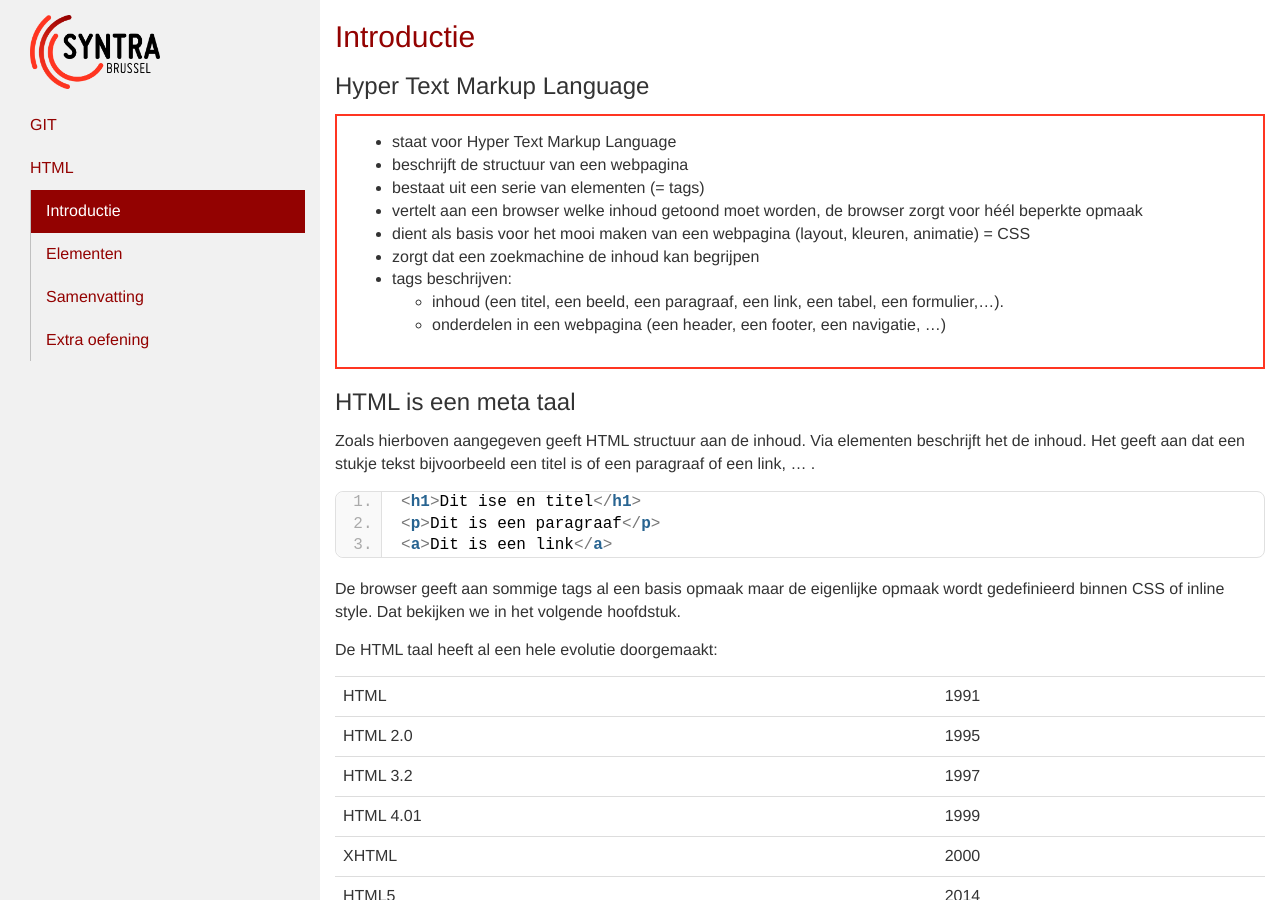
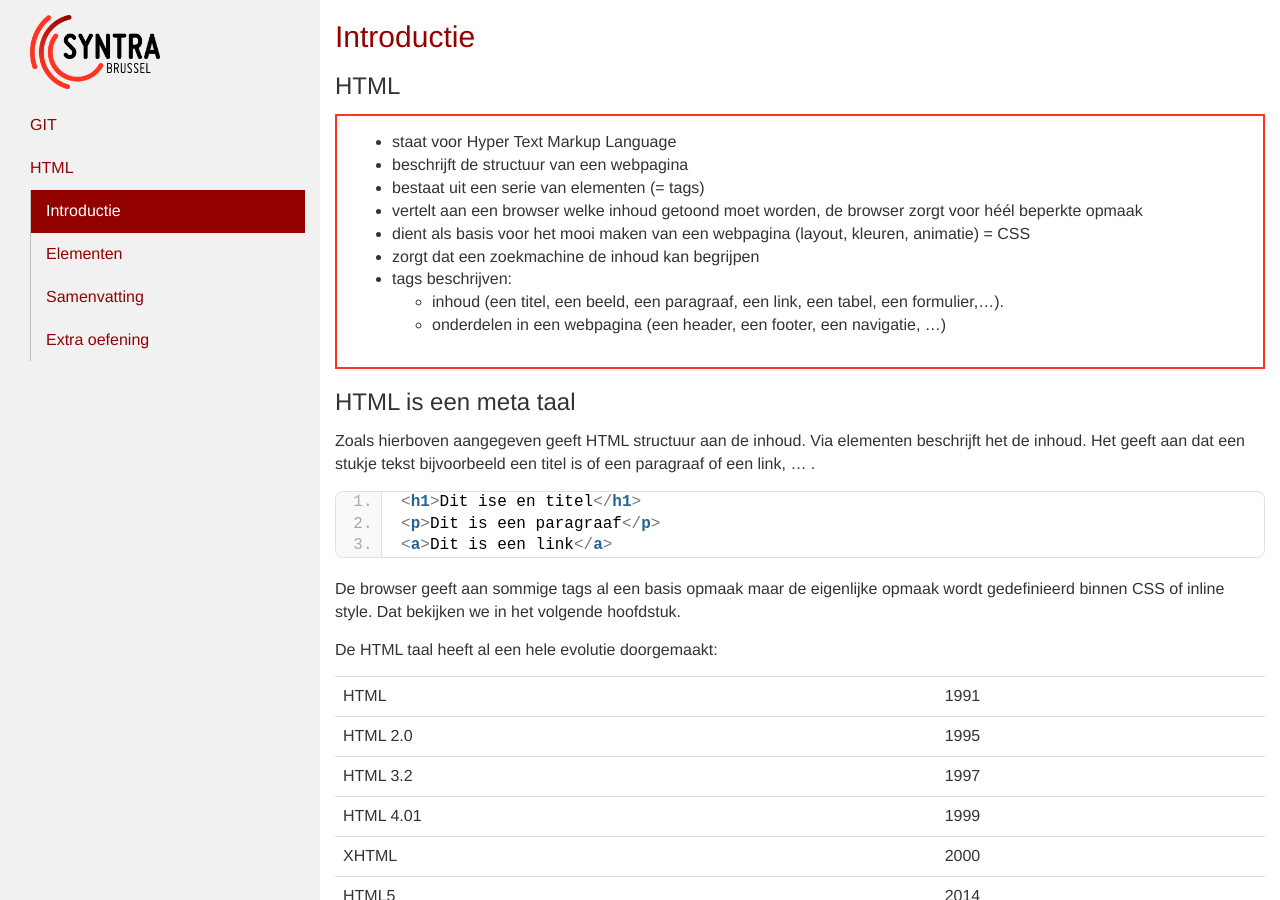
Before and after one commit to Syntra-Brussel/webdesign-av-nj-2021, a Jekyll site: the page built from docs/html/introductie.md, in a window 1280 px wide and 900 px high. Built offline with Jekyll 4.4.1, drawn with Linux system fonts in a browser that asks for light colours; nearby versions of some CDN libraries.

Commit message:
Update introductie.md

```diff
--- a/docs/html/introductie.md
+++ b/docs/html/introductie.md
@@ -7,7 +7,7 @@ collection: html
 
 ## Introductie
 
-### Hyper Text Markup Language
+### HTML
 <div class="highlight">
 <ul>
     <li>staat voor Hyper Text Markup Language</li>
```
